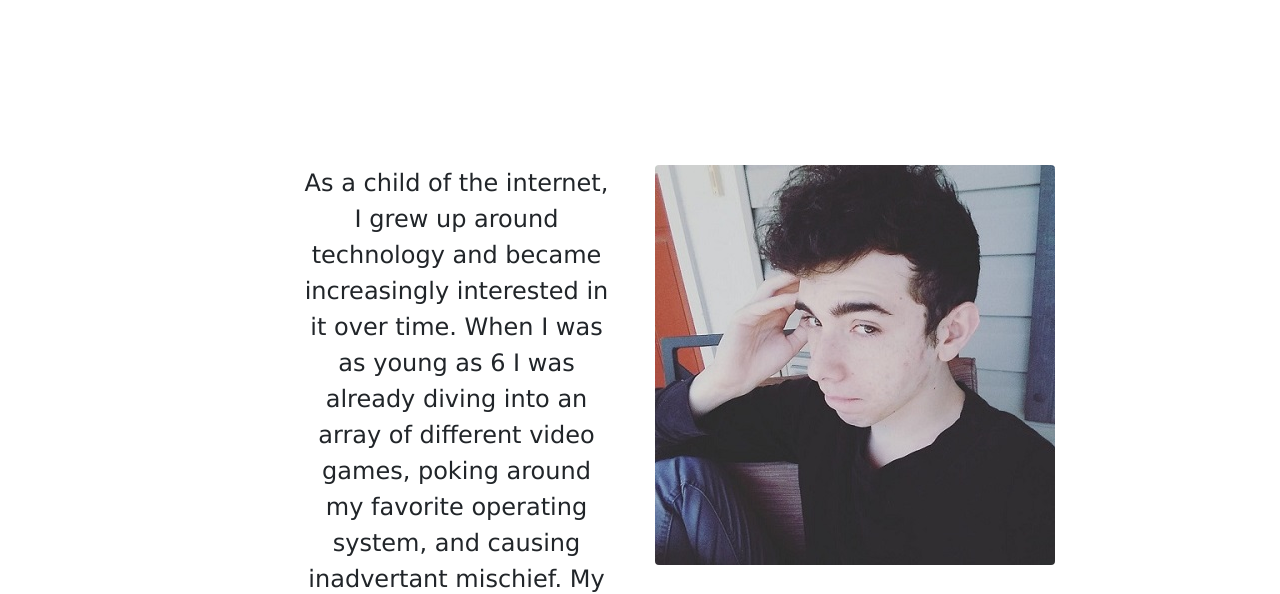
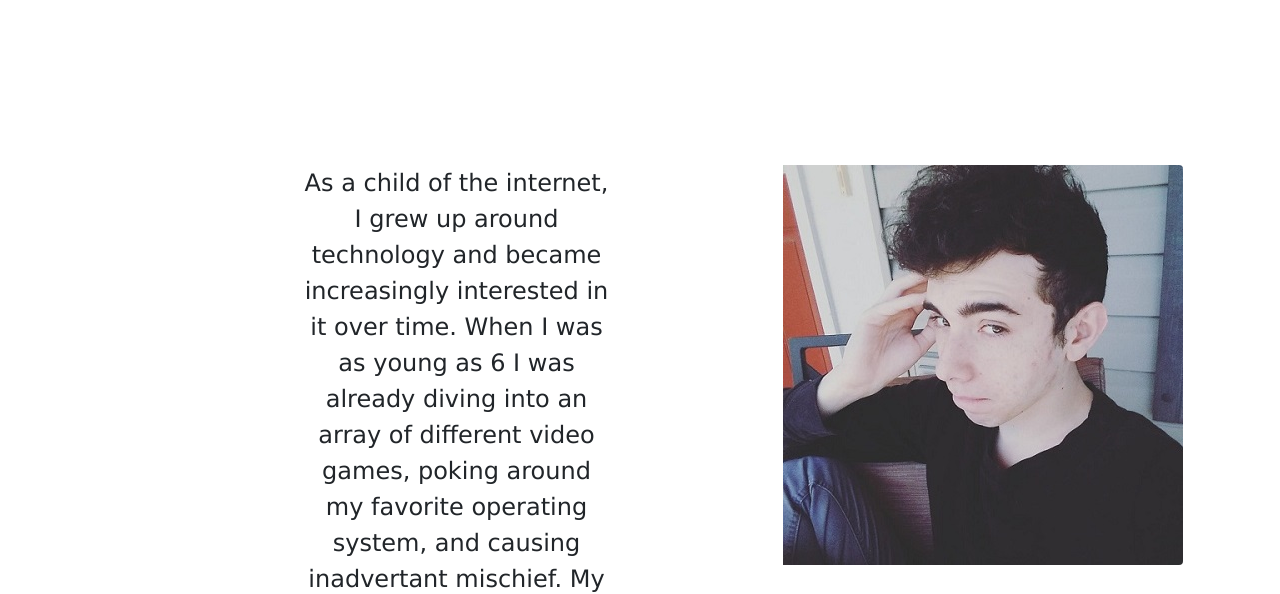
Before and after one commit to Wolfed9902/Wolfed9902.github.io, a plain HTML site: page about.html in a window 1280 px wide. Shown: the part 235-829 px from the top of the page. Drawn offline with nearby package versions, Linux system fonts and the light colour scheme.

Commit message:
Update about.html

```diff
--- a/about.html
+++ b/about.html
@@ -59,7 +59,7 @@
 		</div>
 	</div>
 	<div class="content-primary col-md-6 text-center fade-in-nodelay">
-	<img src="images/profile.jpg" class="rounded align-rights">
+	<img src="images/profile.jpg" class="rounded align-rights-2">
 	</div>
 	</div>
 
```
